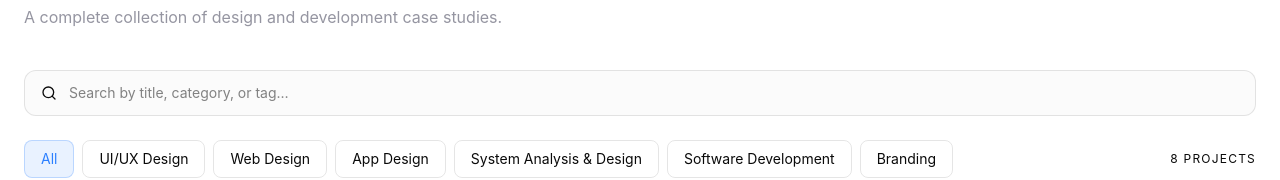
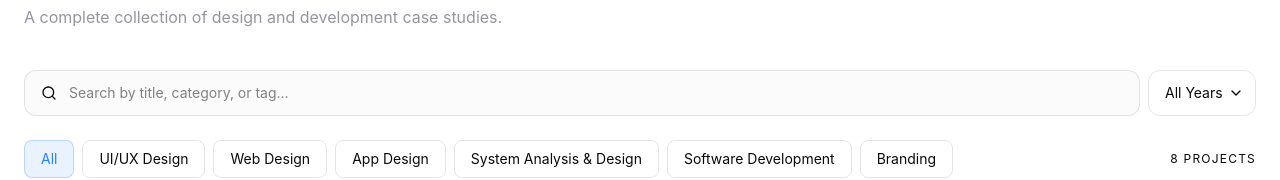
Before and after one commit to anugerah170405/anugerah-portofolio, a React (Vite) app: page /work in a window 1280 px wide. Shown: the part 255-435 px from the top of the page. Built offline with nearby package versions, Linux system fonts and the light colour scheme.

Commit message:
add year filter

```diff
--- a/src/app/components/modal/CaseStudyModal.tsx
+++ b/src/app/components/modal/CaseStudyModal.tsx
@@ -22,6 +22,8 @@ interface Props {
   hasPrev: boolean; hasNext: boolean;
   currentIndex: number; total: number;
 }
+const fg = (pct: number) =>
+  `color-mix(in oklch, var(--foreground) ${pct}%, transparent)`;
 
 export function CaseStudyModal({
   open, onClose, project,
@@ -147,6 +149,7 @@ export function CaseStudyModal({
                   {/* Left */}
                   <div className="flex-1 min-w-0">
                     <h2 className="text-2xl md:text-3xl mb-2">{project.title}</h2>
+                    <h3 className="text-sm mb-2 font-normal" style={{color:fg(48)}}>{project.year}</h3>
                     <p
                       className="leading-relaxed mb-4 text-sm"
                       style={{ color: "color-mix(in srgb, var(--foreground) 52%, transparent)" }}
--- a/src/app/features/home/sections/ServicesSection.tsx
+++ b/src/app/features/home/sections/ServicesSection.tsx
@@ -1,5 +1,6 @@
 import { SERVICES } from "@/data/HomeData";
 import { SectionHeading } from "../../../components/ui/SectionHeader";
+import { MotionItem, MotionStagger } from "@/app/components/motion/Motions";
 
 
 export function ServicesSection() {
@@ -16,9 +17,9 @@ export function ServicesSection() {
           />
         </div>
 
-        <div className="grid sm:grid-cols-2 md:grid-cols-3 gap-4">
+        <MotionStagger className="grid sm:grid-cols-2 md:grid-cols-3 gap-4">
           {SERVICES.map((service) => (
-            <div
+            <MotionItem
               key={service.number}
               className="rounded-xl p-5 sm:p-7 border transition-all duration-300 group"
               style={{ background: service.bg, borderColor: service.border }}
@@ -40,9 +41,9 @@ export function ServicesSection() {
                   </span>
                 ))}
               </div>
-            </div>
+            </MotionItem>
           ))}
-        </div>
+        </MotionStagger>
       </div>
     </section>
   );
--- a/src/app/features/work/page/WorkPage.tsx
+++ b/src/app/features/work/page/WorkPage.tsx
@@ -1,5 +1,5 @@
 import { useState } from "react";
-import { Search, X as XIcon } from "lucide-react";
+import { ChevronDown, Search, X as XIcon } from "lucide-react";
 import { ProjectCard } from "../../../components/ui/ProjectCard";
 import { CaseStudyModal } from "../../../components/modal/CaseStudyModal";
 import { PROJECTS } from "@/data/ProjectData";
@@ -13,6 +13,7 @@ const ALL_CATEGORIES = [
 
 export function WorkPage() {
   const [activeFilter, setActiveFilter] = useState("All");
+  const [activeYear, setActiveYear] = useState<number | null>(null);
   const [searchQuery, setSearchQuery] = useState("");
   const [selectedProject, setSelectedProject] = useState<number | null>(null);
   const [modalOpen, setModalOpen] = useState(false);
@@ -21,14 +22,16 @@ export function WorkPage() {
     ({ project }) => {
       const matchesCategory =
         activeFilter === "All" ? true : project.category === activeFilter;
+      const mathcesYear = activeYear === null ? true: project.year === activeYear;
       const q = searchQuery.toLowerCase().trim();
       const matchesSearch =
         q === "" ||
         project.title.toLowerCase().includes(q) ||
         project.description.toLowerCase().includes(q) ||
         project.category.toLowerCase().includes(q) ||
-        project.tags.some((t) => t.toLowerCase().includes(q));
-      return matchesCategory && matchesSearch;
+        project.tags.some((t) => t.toLowerCase().includes(q)) ||
+        project.year.toString().includes(q);
+      return matchesCategory && matchesSearch && mathcesYear;
     }
   );
 
@@ -66,9 +69,9 @@ export function WorkPage() {
           </div>
 
           {/* Search bar */}
-          <div className="relative mb-6">
+          <div className="flex gap-2 mb-6">
             <div
-              className="flex items-center gap-3 px-4 py-3 rounded-xl border border-foreground/8 transition-all duration-200 focus-within:border-blue-500/25"
+              className="flex items-center gap-3 px-4 py-3 rounded-xl border border-foreground/8 transition-all duration-200 focus-within:border-blue-500/25 flex-1"
               style={{ background: "rgba(128,128,128,0.03)" }}
             >
               <Search className="w-4 h-4 flex-shrink-0" />
@@ -88,11 +91,41 @@ export function WorkPage() {
                     setSearchQuery("");
                     setSelectedProject(null);
                   }}
-                  className="cursor-pointer w-5 h-5 rounded-md flex items-center justify-center text-foreground/30 hover:text-foreground/60 transition-colors flex-shrink-0"
+                  className="cursor-pointer w-5 h-5 rounded-md flex items-center justify-center transition-colors flex-shrink-0"
                 >
                   <XIcon className="w-3.5 h-3.5" />
                 </button>
               )}
+            </div>
+            <div className="relative">
+              <select
+                value={activeYear ?? ""}
+                onChange={(e) => {
+                  setActiveYear(
+                    e.target.value === ""
+                      ? null
+                      : Number(e.target.value)
+                  );
+                  setSelectedProject(null);
+                }}
+                className="appearance-none h-full cursor-pointer pr-8 px-4 py-2 rounded-xl border border-foreground/8 bg-transparent text-sm outline-none transition-all duration-200 focus:border-blue-500/25"
+              >
+                <option value="">All Years</option>
+
+                {[...new Set(PROJECTS.map((p) => p.year))]
+                  .sort((a, b) => b - a)
+                  .map((year) => (
+                    <option key={year} value={year}>
+                      {year}
+                    </option>
+                  ))}
+
+              </select>
+
+              <ChevronDown
+                className="w-4 h-4 absolute right-3 top-1/2 -translate-y-1/2 pointer-events-none"
+              />
+
             </div>
           </div>
 
@@ -107,11 +140,10 @@ export function WorkPage() {
                     setActiveFilter(cat);
                     setSelectedProject(null);
                   }}
-                  className={`px-4 py-2 rounded-lg text-sm border transition-all duration-200 cursor-pointer font-normal ${
-                    active
-                      ? "text-blue-500 border-blue-500/25 bg-blue-500/10"
-                      : "text-foreground/40 border-foreground/8 bg-foreground/2 hover:text-foreground/65 hover:border-foreground/14 hover:bg-foreground/5"
-                  }`}
+                  className={`px-4 py-2 rounded-lg text-sm border transition-all duration-200 cursor-pointer font-normal ${active
+                    ? "text-blue-500 border-blue-500/25 bg-blue-500/10"
+                    : "text-foreground/40 border-foreground/8 bg-foreground/2 hover:text-foreground/65 hover:border-foreground/14 hover:bg-foreground/5"
+                    }`}
                 >
                   {cat}
                 </button>
--- a/src/data/ProjectData.ts
+++ b/src/data/ProjectData.ts
@@ -7,6 +7,7 @@ export const PROJECTS: Project[] = [
 
   {
     title: "LeafUp",
+    year: 2026,
     category: "UI/UX Design",
 
     description:
@@ -187,6 +188,7 @@ Improved decision-making efficiency by helping farmers choose crops based on ana
 
   {
     title: "Research Paper Assistant",
+    year: 2026,
     category: "Web Design",
 
     description:
@@ -344,6 +346,7 @@ Groq integration enabled faster response generation and smoother real-time chatb
 
   {
     title: "Kospedia",
+    year: 2025,
     category: "UI/UX Design",
 
     description:
@@ -559,6 +562,7 @@ Integrated communication features improved interactions between students and pro
 
   {
     title: "Todo AI",
+    year: 2026,
     category: "App Design",
 
     description:
@@ -723,6 +727,7 @@ The clean and intuitive interface reduced complexity and improved accessibility
   {
     title: "MiRide",
 
+    year: 2026,
     category: "UI/UX Design",
 
     description:
@@ -951,6 +956,7 @@ Improved readability and navigation clarity for users across different age group
   {
     title: "Research Management System (RMS)",
 
+    year: 2026,
     category: "System Analysis & Design",
 
     description:
@@ -1209,6 +1215,7 @@ Through this project, several important insights about academic system design an
 
   {
     title: "Chess Bug",
+    year: 2025,
     category: "Software Development",
 
     description:
@@ -1370,6 +1377,7 @@ A clean and modular code structure makes the project easier to maintain and expa
   {
     title: "Personal Branding",
 
+    year: 2025,
     category: "Branding",
 
     description:
@@ -1544,7 +1552,7 @@ The logo symbolizes the balance between personal ambition, contribution to socie
 
     authors: [
       {
-        ...AUTHOR.anugerah, role:"Brand Designer"
+        ...AUTHOR.anugerah, role: "Brand Designer"
       },
     ],
   }
--- a/src/types/ProjectType.ts
+++ b/src/types/ProjectType.ts
@@ -14,6 +14,7 @@ export interface ProjectAuthor {
 
 export interface Project {
   title: string;
+  year: number;
   category: string;
   description: string;
   tags: string[];
```
